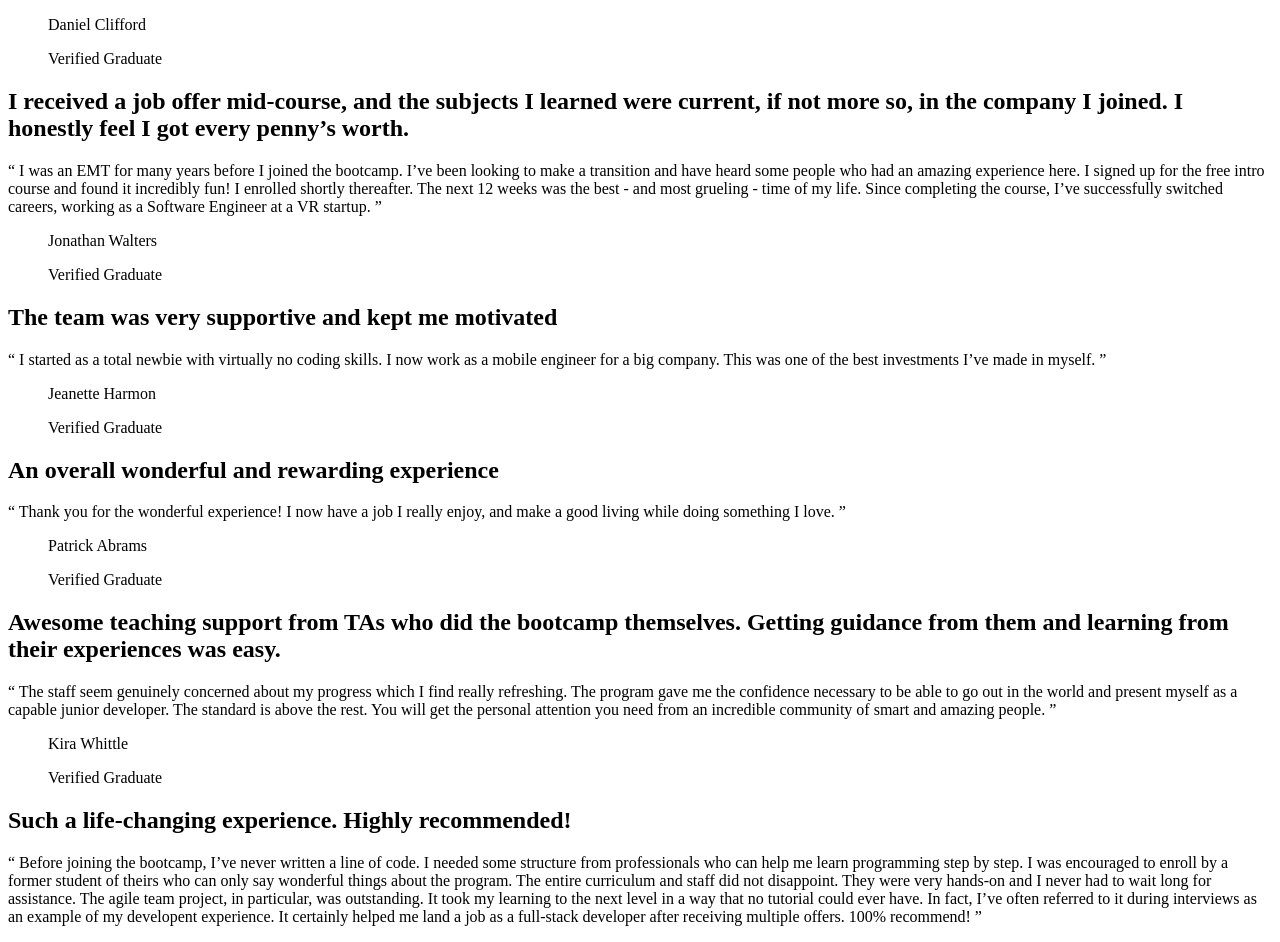
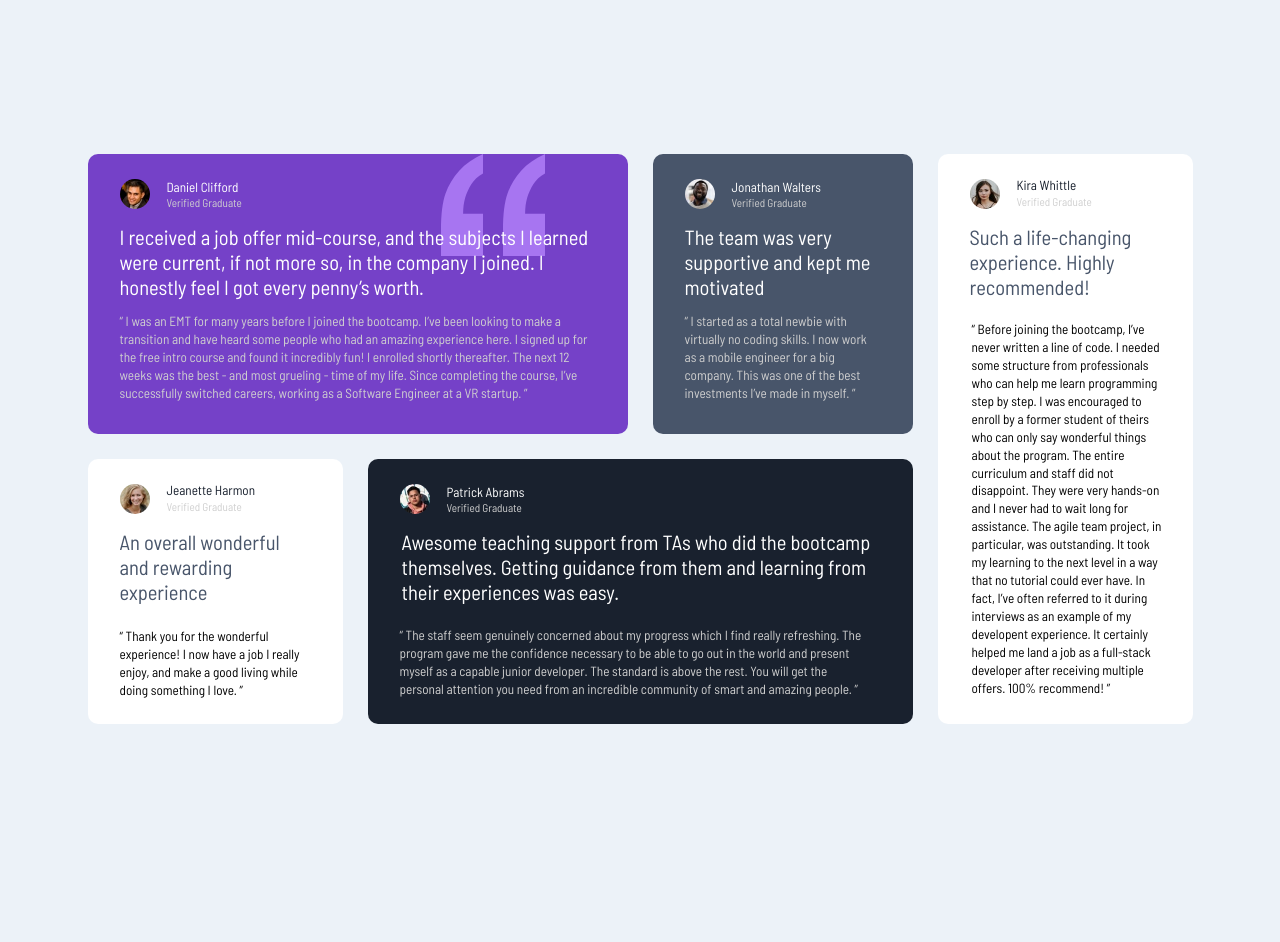
Before and after one commit to jsemenborodas/Testimonials-grid-section, a plain HTML site: page index.html in a window 1280 px wide. After the commit the page ends 800 px from the top, so only its background shows below. Drawn offline with Linux system fonts and the light colour scheme.

Commit message:
feat: add desktop and mobile version

```diff
--- a/index.html
+++ b/index.html
@@ -6,16 +6,20 @@
 
   <link rel="icon" type="image/png" sizes="32x32" href="./images/favicon-32x32.png">
   <link rel="stylesheet" href="style.css">
+  <link rel="preconnect" href="https://fonts.googleapis.com">
+  <link rel="preconnect" href="https://fonts.gstatic.com" crossorigin>
+  <link href="https://fonts.googleapis.com/css2?family=Allura&family=Barlow+Semi+Condensed:ital,wght@0,100;0,200;0,300;0,400;0,500;0,600;0,700;0,800;0,900;1,100;1,200;1,300;1,400;1,500;1,600;1,700;1,800;1,900&family=Fraunces:ital,opsz,wght@0,9..144,100..900;1,9..144,100..900&family=Montserrat:ital,wght@0,100..900;1,100..900&family=Outfit:wght@100..900&family=Poppins:ital,wght@0,100;0,200;0,300;0,400;0,500;0,600;0,700;0,800;0,900;1,100;1,200;1,300;1,400;1,500;1,600;1,700;1,800;1,900&family=Roboto:ital,wght@0,100;0,300;0,400;0,500;0,700;0,900;1,100;1,300;1,400;1,500;1,700;1,900&display=swap" rel="stylesheet">
   <title>Frontend Mentor | [Challenge Name Here]</title>
 </head>
 <body>
   <div class="wrapper">
     <main>
-      <article class="card">
+      <article class="card first">
         <div class="card__inner">
           <figure>
+            <img src="./images/image-daniel.jpg" alt="daniel-avatar">
             <figcaption>
-              <p>
+              <p class="name">
                 Daniel Clifford
               </p>
               <p>
@@ -27,7 +31,7 @@
             I received a job offer mid-course, and the subjects I learned were current, if not more so,
             in the company I joined. I honestly feel I got every penny’s worth.
           </h2>
-          <p>
+          <p class="quote quote__white">
             “ I was an EMT for many years before I joined the bootcamp. I’ve been looking to make a
             transition and have heard some people who had an amazing experience here. I signed up
             for the free intro course and found it incredibly fun! I enrolled shortly thereafter.
@@ -36,11 +40,12 @@
           </p>
         </div>
       </article>
-      <article class="card">
+      <article class="card second">
         <div class="card__inner">
           <figure>
+            <img src="./images/image-jonathan.jpg" alt="jonathan-avatar">
             <figcaption>
-              <p>
+              <p class="name">
                 Jonathan Walters
               </p>
               <p>
@@ -51,17 +56,18 @@
           <h2>
             The team was very supportive and kept me motivated
           </h2>
-          <p>
+          <p class="quote quote__diff quote__white">
             “ I started as a total newbie with virtually no coding skills. I now work as a mobile engineer
              for a big company. This was one of the best investments I’ve made in myself. ”
           </p>
         </div>
       </article>
-      <article class="card">
+      <article class="card third">
         <div class="card__inner">
           <figure>
+            <img src="./images/image-jeanette.jpg" alt="Jeanette">
             <figcaption>
-              <p>
+              <p class="name__black">
                 Jeanette Harmon
               </p>
               <p>
@@ -69,20 +75,21 @@
               </p>
             </figcaption>
           </figure>
-          <h2>
+          <h2 class="heading__black">
             An overall wonderful and rewarding experience
           </h2>
-          <p>
+          <p class="quote">
             “ Thank you for the wonderful experience! I now have a job I really enjoy, and make a good living
             while doing something I love. ”
           </p>
         </div>
       </article>
-      <article class="card">
+      <article class="card fourth">
         <div class="card__inner">
           <figure>
+            <img src="./images/image-patrick.jpg" alt="patrick-avatar">
             <figcaption>
-              <p>
+              <p class="name">
                 Patrick Abrams
               </p>
               <p>
@@ -94,7 +101,7 @@
             Awesome teaching support from TAs who did the bootcamp themselves. Getting guidance from them and
             learning from their experiences was easy.
           </h2>
-          <p>
+          <p class="quote quote__diff_2 quote__white">
             “ The staff seem genuinely concerned about my progress which I find really refreshing. The program
             gave me the confidence necessary to be able to go out in the world and present myself as a capable
             junior developer. The standard is above the rest. You will get the personal attention you need from
@@ -102,11 +109,12 @@
           </p>
         </div>
       </article>
-      <article class="card">
+      <article class="card fifth">
         <div class="card__inner">
           <figure>
+            <img src="./images/image-kira.jpg" alt="kira-avatar">
             <figcaption>
-              <p>
+              <p class="name__black">
                 Kira Whittle
               </p>
               <p>
@@ -114,10 +122,10 @@
               </p>
             </figcaption>
           </figure>
-          <h2>
+          <h2 class="heading__black">
             Such a life-changing experience. Highly recommended!
           </h2>
-          <p>
+          <p class="quote quote__diff_3">
             “ Before joining the bootcamp, I’ve never written a line of code. I needed some structure from
             professionals who can help me learn programming step by step. I was encouraged to enroll by a former
             student of theirs who can only say wonderful things about the program. The entire curriculum and staff
--- a/style.css
+++ b/style.css
@@ -0,0 +1,229 @@
+:root{
+    --color-moderate-violet: hsl(263, 55%, 52%);
+    --color-very-dark-grayish-blue: hsl(217, 19%, 35%);
+    --color-very-dark-blackish-blue: hsl(219, 29%, 14%);
+    --color-white: hsl(0, 0%, 100%);
+    /*neutral*/
+    --color-light-gray: hsl(0, 0%, 81%);
+    --color-light-grayish-blue: hsl(210, 46%, 95%);
+    /*
+    Note for text colors:
+    1. "Verified Graduate" has the same color as the person's name with 50% opacity
+    2. Review paragraphs inside the quotations have the same color as well, but are at 70% opacity
+    */
+
+    --font-size: 13px;
+}
+
+*{
+    font-family: 'Barlow Semi Condensed', serif;
+    /*Weights - 500&&600*/
+    font-style: normal;
+    padding: 0;
+    margin: 0;
+}
+
+html, body{
+    min-height: 100%;
+}
+
+body{
+    font-size: var(--font-size);
+    background-color: var(--color-light-grayish-blue);
+}
+
+.wrapper{
+    width: 100%;
+    height: 100%;
+}
+
+main{
+    max-height: 1966px ;
+    display: grid;
+    justify-content: center;
+    width: 87%;
+    margin: 0 auto;
+    gap: 25px;
+    padding-top: 71px;
+    padding-bottom: 71px;
+    grid-template-columns: 330px;
+    grid-template-rows: 444px 239px 220px 385px 435px;
+    background: transparent;
+}
+
+article{
+    box-sizing: border-box;
+}
+
+.card{
+    width: 100%;
+    border-radius: 10px;
+    padding: 25px 32px;
+}
+
+.first{
+    background: url(./images/bg-pattern-quotation.svg), var(--color-moderate-violet);
+    background-repeat: no-repeat;
+    background-position: 88.6% 0%;
+}
+
+.second{
+    background-color: var(--color-very-dark-grayish-blue);
+}
+
+.third{
+    background-color: var(--color-white);
+}
+
+.fourth{
+    background-color: var(--color-very-dark-blackish-blue);
+}
+
+.fifth{
+    background-color: var(--color-white);
+}
+
+figure{
+    display: flex;
+}
+
+figcaption{
+    margin-left: 16px;
+    display: flex;
+    flex-direction: column;
+}
+
+.name{
+    color: var(--color-white);
+    font-size: 13.2px;
+    line-height: 1.3;
+}
+
+.name__black{
+    color: var(--color-very-dark-blackish-blue);
+    font-size: 13.2px;
+    margin-top: -3px;
+    line-height: 1.4;
+}
+
+figcaption p{
+    color: var(--color-light-gray);
+    font-size: 11.2px;
+}
+
+img{
+    border-radius: 50%;
+    width: 30px;
+}
+
+h2{
+    margin-top: 16px;
+    font-size: 1.25rem;
+    color: var(--color-white);
+}
+
+.heading__black{
+    color: var(--color-very-dark-grayish-blue);
+    font-size: 600;
+}
+
+.quote{
+    margin-top: 1rem;
+    font-size: 0.83rem;
+    margin-left: 2px;
+    line-height: 1.35;
+    width: 93%;
+}
+
+.quote__diff{
+    width: 100%;
+}
+
+.quote__diff_2{
+    width: 99%;
+}
+
+.quote__diff_3{
+    margin-top: 15px;
+    width: 98.5%;
+}
+
+.quote__white{
+    color: var(--color-light-gray);
+}
+
+@media (width >= 600px) {
+    main{
+        grid-template-columns: 1fr 1fr;
+        grid-template-rows: auto;
+        grid-auto-rows: auto;
+    }
+}
+
+@media (width >= 1100px) {
+        main{
+            grid-template-columns: 255px 260px 260px 255px;
+            grid-template-rows: 280px 265px;
+            grid-template-areas:
+            'a a b c'
+            'd f f c ';
+            margin-top: 6.5%;
+            max-width: 1110px;
+        }
+
+        .first{
+            grid-area: a;
+            background-position: 81% 0%;
+        }
+
+        .second{
+            grid-area: b;
+        }
+
+        .third{
+            grid-area: d;
+        }
+
+        .third h2{
+            margin-bottom: 24px;
+        }
+
+        .fourth{
+            grid-area: f;
+        }
+
+        .fourth h2{
+            margin-left: 2px;
+        }
+
+        .fifth{
+            grid-area: c;
+        }
+
+        .quote{
+            width: 100%;
+            margin-top: 14px;
+            margin-left: 0;
+        }
+
+        h2{
+            font-weight: 400;
+            font-size: 20.5px;
+            margin-top: 15px;
+        }
+
+        figcaption{
+            margin-left: 17px;
+        }
+
+        .quote__diff_2 {
+            margin-top: 23px;
+            width: 98%;
+        }
+        .quote__diff_3{
+            margin-top: 22px;
+            margin-left: 2px;
+        }
+
+
+}
```
